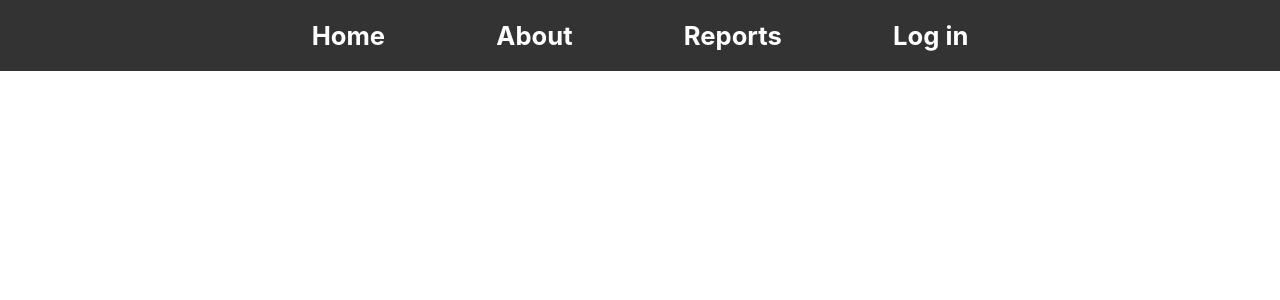
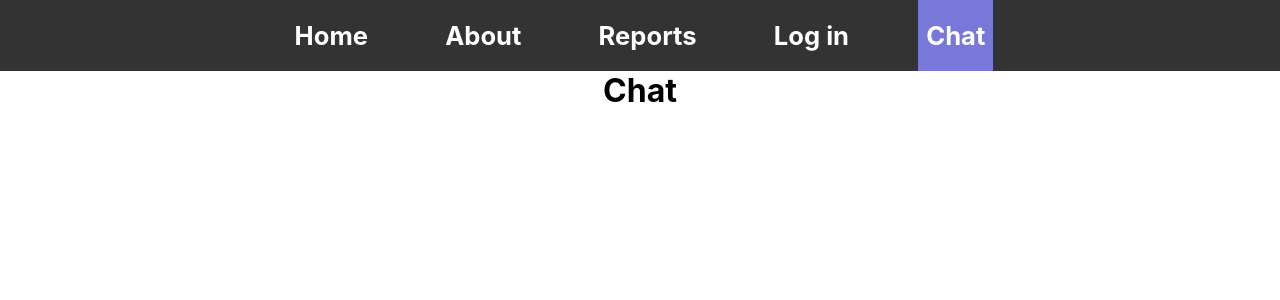
Before and after one commit to rinnegard/me-jsramverk, a React (Create React App) app: page /chat in a window 1280 px wide. Shown: the top 300 px of the page. Built offline with nearby package versions, Linux system fonts and the light colour scheme.

Commit message:
Added chat page

```diff
--- a/src/App.js
+++ b/src/App.js
@@ -12,6 +12,7 @@ import NewReport from "./components/NewReport";
 import Home from "./views/Home";
 import About from "./views/About";
 import Report from "./views/Report";
+import Chat from "./views/Chat";
 
 const auth = {
   token: "",
@@ -49,6 +50,9 @@ function App() {
             <Route path="/register">
                 <Register />
             </Route>
+            <Route path="/chat">
+                <Chat />
+            </Route>
         </Switch>
         </Router>
     </div>
--- a/src/components/NavigationBar.js
+++ b/src/components/NavigationBar.js
@@ -45,6 +45,16 @@ function NavigationBar(props) {
                         Log in
                     </NavLink>
                 </li>
+                <li>
+                    <NavLink
+                        exact
+                        activeClassName="selected"
+                        to="/chat"
+                        onClick={props.closeMenu}
+                    >
+                        Chat
+                    </NavLink>
+                </li>
             </ul>
         </nav>
     );
--- /dev/null
+++ b/src/views/Chat.js
@@ -0,0 +1,22 @@
+import React, {useState, useEffect} from 'react';
+import axios from "axios";
+import { useParams } from "react-router-dom";
+
+function Chat() {
+    const { id } = useParams();
+
+    const [content, setContent] = useState("");
+    const [week, setWeek] = useState("");
+
+    useEffect(() => {
+
+    });
+
+    return (
+        <div className="content">
+            <h1>Chat</h1>
+        </div>
+    )
+}
+
+export default Chat;
```
